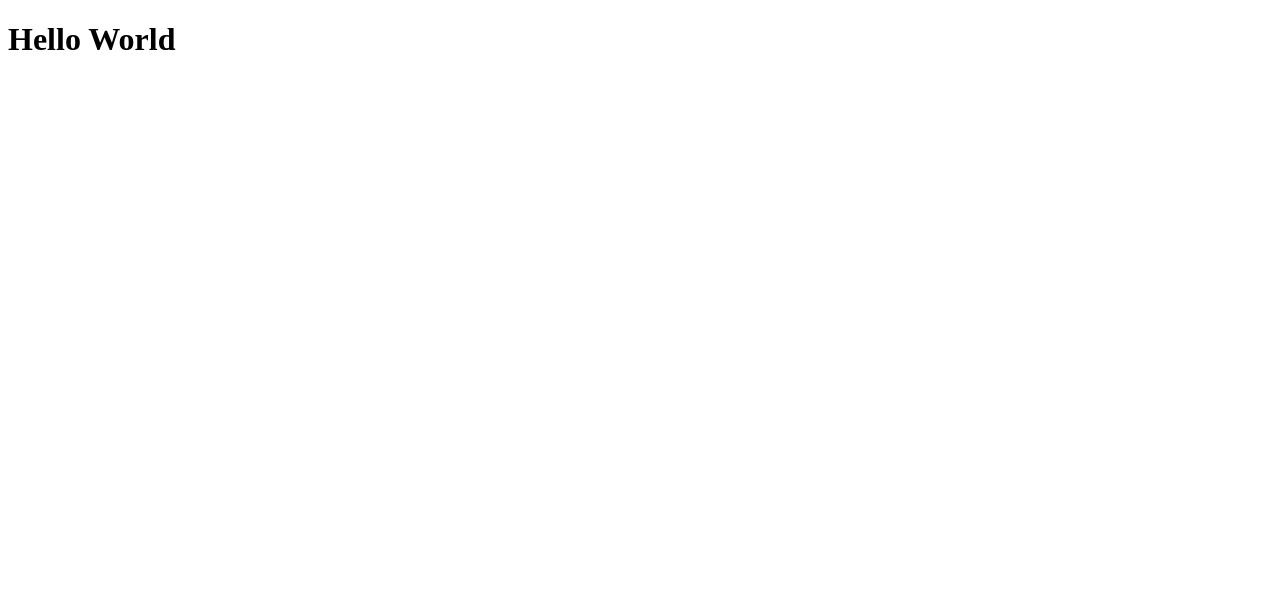
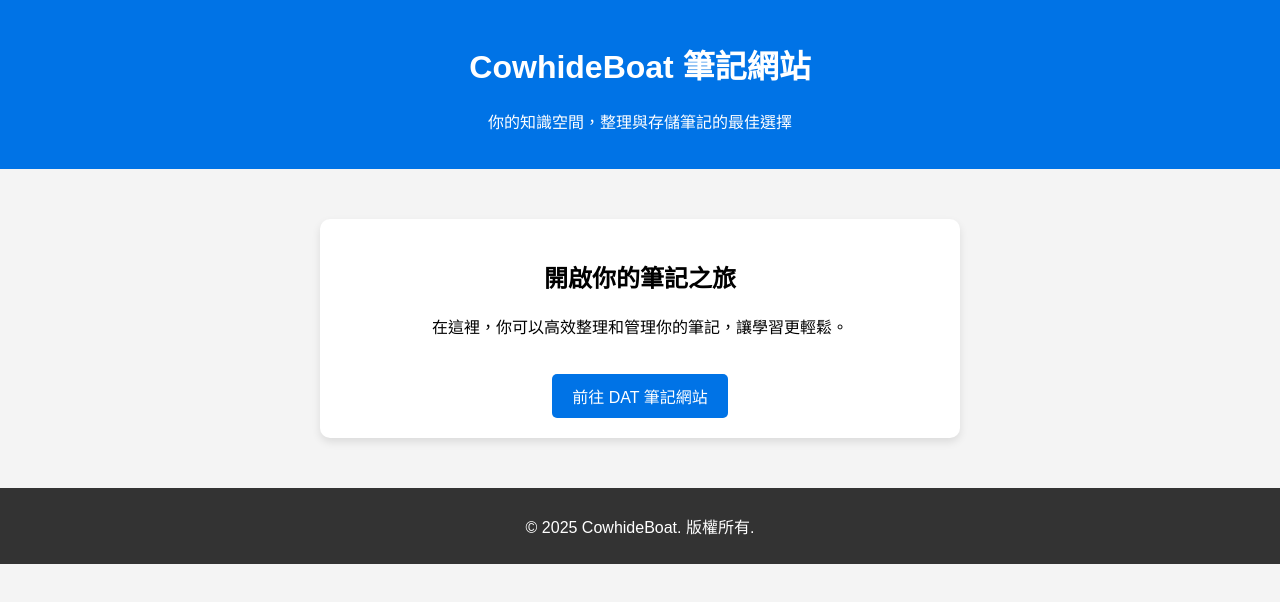
Before and after one commit to cowhideboat-com/cowhideboat.com, a plain HTML site: page index.html in a window 1280 px wide. Drawn offline with Linux system fonts and the light colour scheme.

Commit message:
index.html

```diff
--- a/index.html
+++ b/index.html
@@ -1,11 +1,29 @@
 <!DOCTYPE html>
-<html lang="zh">
+<html lang="zh-HK">
 <head>
     <meta charset="UTF-8">
     <meta name="viewport" content="width=device-width, initial-scale=1.0">
-    <title>Hello World</title>
+    <title>CowhideBoat 筆記網站</title>
+    <link rel="stylesheet" href="styles.css">
 </head>
 <body>
-    <h1>Hello World</h1>
+
+    <header>
+        <h1>CowhideBoat 筆記網站</h1>
+        <p>你的知識空間，整理與存儲筆記的最佳選擇</p>
+    </header>
+
+    <main class="container">
+        <section class="content">
+            <h2>開啟你的筆記之旅</h2>
+            <p>在這裡，你可以高效整理和管理你的筆記，讓學習更輕鬆。</p>
+            <button onclick="window.location.href='https://dat.cowhideboat.com';">前往 DAT 筆記網站</button>
+        </section>
+    </main>
+
+    <footer>
+        <p>© 2025 CowhideBoat. 版權所有.</p>
+    </footer>
+
 </body>
 </html>
```
